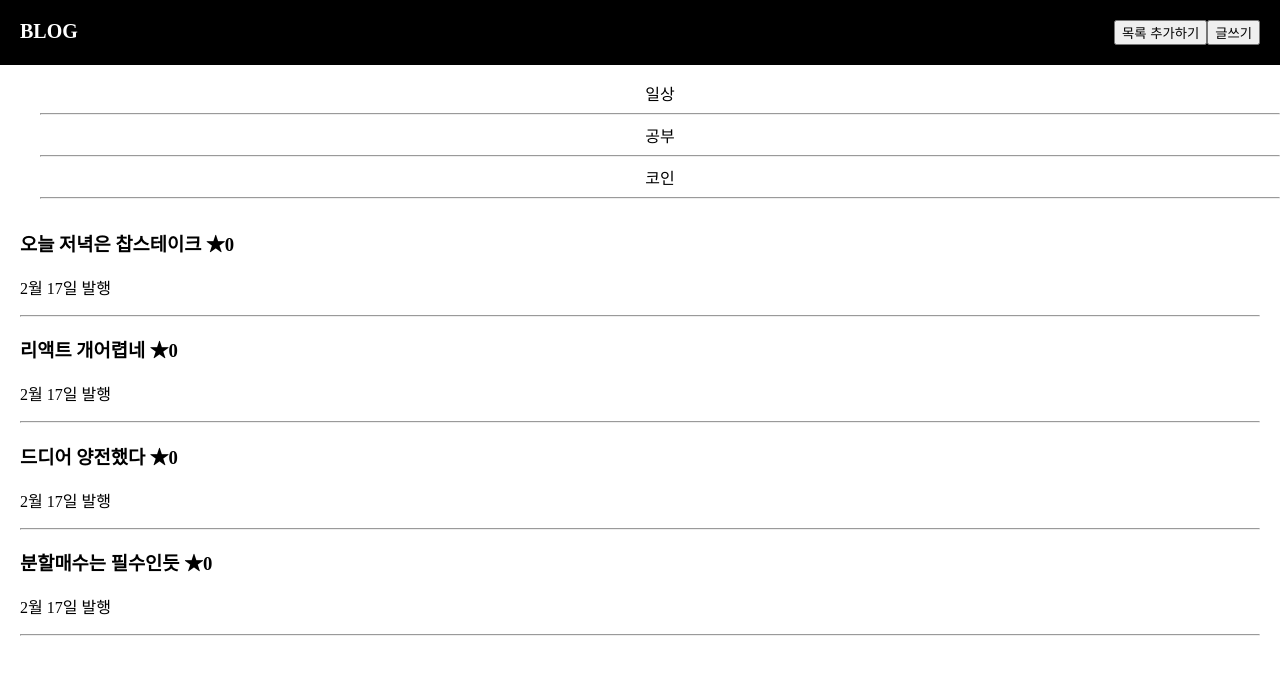
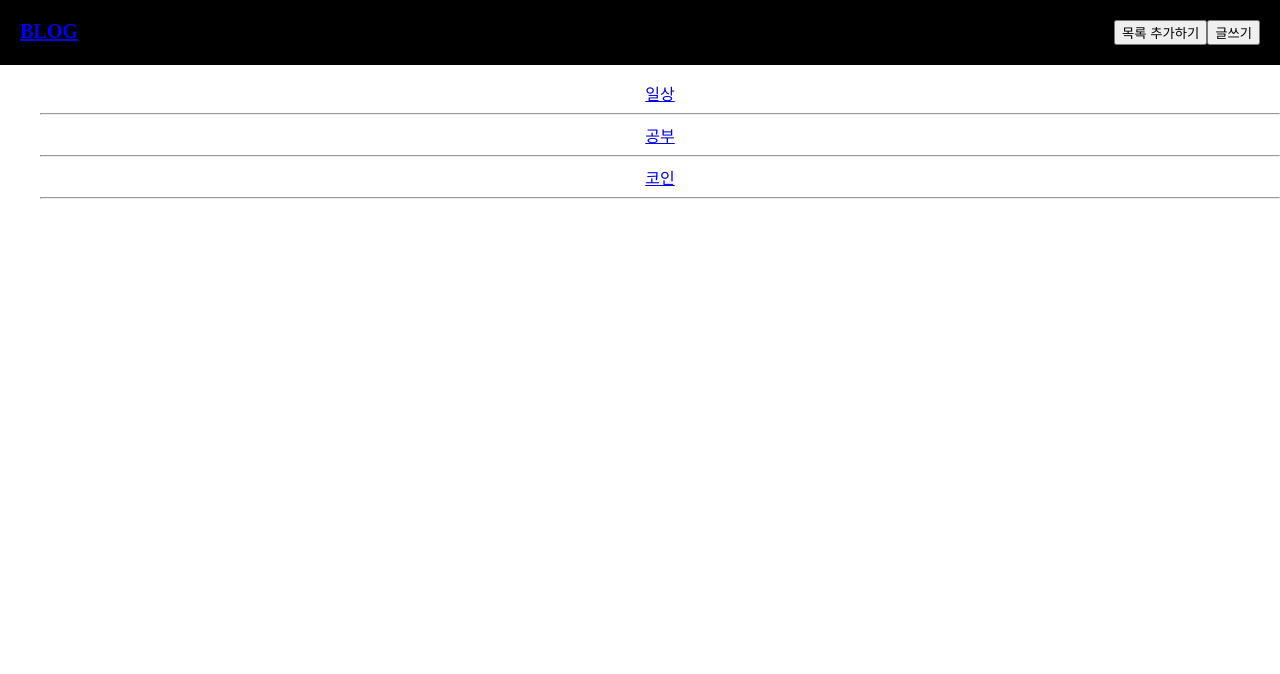
Before and after one commit to Q-100/React-study, a React (Create React App) app: page / in a window 1280 px wide. Shown: the top 674 px of the page. Built offline with nearby package versions, Linux system fonts and the light colour scheme.

Commit message:
21.07.13 react-router-dom

```diff
--- a/package.json
+++ b/package.json
@@ -8,6 +8,7 @@
     "@testing-library/user-event": "^12.8.3",
     "react": "^17.0.2",
     "react-dom": "^17.0.2",
+    "react-router-dom": "^5.2.0",
     "react-scripts": "4.0.3",
     "web-vitals": "^1.1.2"
   },
--- a/public/index.html
+++ b/public/index.html
@@ -9,7 +9,6 @@
       name="description"
       content="Web site created using create-react-app"
     />
-    <link rel="apple-touch-icon" href="%PUBLIC_URL%/logo192.png" />
     <link rel="manifest" href="%PUBLIC_URL%/manifest.json" />
     <title>React App</title>
   </head>
--- a/src/App.js
+++ b/src/App.js
@@ -4,6 +4,7 @@ import Catalog from "./components/Catalog";
 import Customer from "./components/Customer"
 import Header from "./components/Header";
 import List from "./components/List";
+import { BrowserRouter, Route, Switch } from "react-router-dom";
 
 function App() {
   // 모든 함수형 컴포넌트 이름은 대문자로 시작해야함
@@ -19,15 +20,20 @@ function App() {
   // }
 
   return (
-    <div className="App">
-      <Header />
-      <Catalog />
-      <List />
-      {/* <Customer age={10} /> */}
-      {/* 이런식으로 컴포넌트 여러개를 하더라도 각 기능과 동작은 각각 일어남 */}
-      {/* <Customer age={20} /> */}
-      {/* <Customer age={30} /> */}
-    </div>
+    <BrowserRouter>
+      <div className="App">
+        <Header />
+        <Switch>
+          {/* url에 따라 각각 다른페이지 보여줌 */}
+          <Route exact path="/">
+            <Catalog />
+          </Route>
+          <Route path="/list/:catalog">
+            <List />
+          </Route>
+        </Switch>
+      </div>
+    </BrowserRouter>
 
   );
 }
--- a/src/components/Catalog.js
+++ b/src/components/Catalog.js
@@ -1,12 +1,16 @@
 import dummy from "../db/data.json"
 import "./Catalog.modules.css"
+import { Link } from "react-router-dom"
 export default function Catalog() {
     return (
         <ul>
             {dummy.kinds.map(kind => (
                 <li key={kind.id} className="catalog-nav">
-                    {kind.kind}
+                    <Link to={`/list/${kind.kind}`}>
+                        {kind.kind}
+                    </Link>
                     <hr />
+
                 </li>
             ))}
 
--- a/src/components/Header.js
+++ b/src/components/Header.js
@@ -1,9 +1,14 @@
+import { Link } from "react-router-dom"
 import "./Header.modules.css"
 
 function Header() {
     return (
         <div className="black-nav">
-            <div>BLOG</div>
+            <div>
+                <Link to="/">
+                    BLOG
+                </Link>
+            </div>
             <div className="button-nav">
                 <button >목록 추가하기</button>
                 <button>글쓰기</button>
--- a/src/components/List.js
+++ b/src/components/List.js
@@ -1,12 +1,15 @@
 import React, { useState } from "react";
 import "./List.modules.css";
 import dummy from "../db/data.json"
+import { useParams } from "react-router-dom"
 function List() {
     let [num, numfunc] = useState(0);
-    let [title, titlefunc] = useState(["오늘 저녁은 찹스테이크", "리액트 공부", "코인 ㅈ됬다"]);
+    const listparam = useParams().catalog;
+    const title_kind = dummy.titles.filter(title => title.kind === listparam);
+    console.log(listparam)
     return (
         <div className="list" >
-            {dummy.titles.map(title => (
+            {title_kind.map(title => (
                 <div>
                     <h3>{title.title} <span onClick={() => { numfunc(num + 1) }}>★</span>{num}</h3>
                     <p>2월 17일 발행</p>
```
Also changed, not shown: 1 other file (tests, documents, lock files or other folders).
